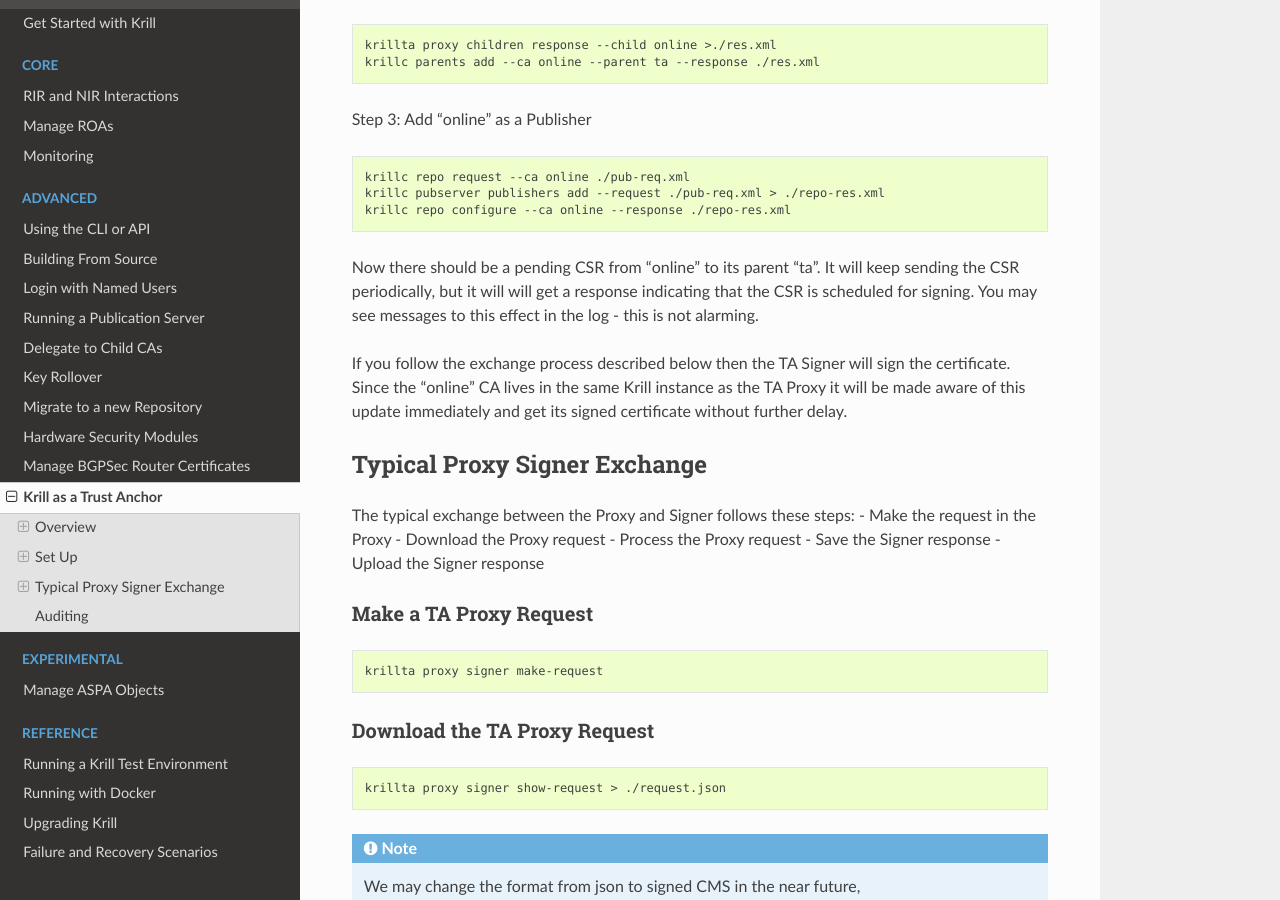
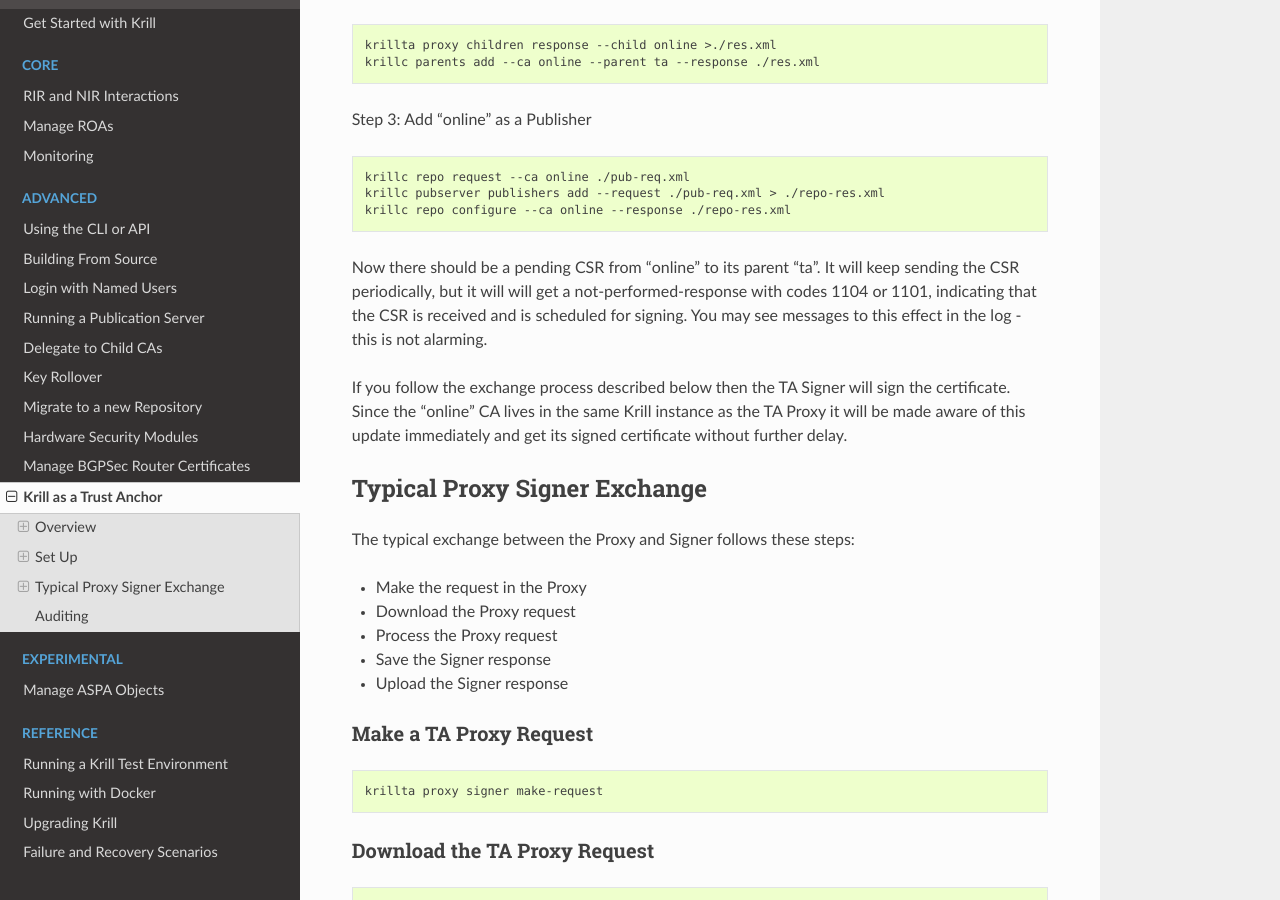
Before and after one commit to NLnetLabs/krill-manual, a Sphinx documentation site: the page built from source/trust-anchor.rst, in a window 1280 px wide and 900 px high, scrolled down 7440 px. Built offline with Sphinx 7.4.7 and the Read the Docs theme 2.0.0, drawn with Linux system fonts in a browser that asks for light colours; the version number could not be read and is left out; some of the changed text lies outside the part shown.

Commit message:
Explain not performed response code

```diff
--- a/source/trust-anchor.rst
+++ b/source/trust-anchor.rst
@@ -307,7 +307,7 @@
 Initialise the TA Signer
 ------------------------
 
-The TA Signer is always coupled to a single TA Proxy. We initialised the
+The TA Signer is always associated with a single TA Proxy. We initialised the
 TA Proxy and configured a repository for it in the earlier steps. We now
 need to export some of this information so that we can an initialise the
 one single TA Signer for that Proxy.
@@ -415,9 +415,10 @@
   krillc repo configure --ca online --response ./repo-res.xml
 
 Now there should be a pending CSR from "online" to its parent "ta". It
-will keep sending the CSR periodically, but it will will get a response
-indicating that the CSR is scheduled for signing. You may see messages
-to this effect in the log - this is not alarming.
+will keep sending the CSR periodically, but it will will get a not-performed-response
+with codes 1104 or 1101, indicating that the CSR is received and is
+scheduled for signing. You may see messages to this effect in the log -
+this is not alarming.
 
 If you follow the exchange process described below then the TA Signer will
 sign the certificate. Since the "online" CA lives in the same Krill
@@ -429,6 +430,7 @@
 ^^^^^^^^^^^^^^^^^^^^^^^^^^^^^
 
 The typical exchange between the Proxy and Signer follows these steps:
+
 - Make the request in the Proxy
 - Download the Proxy request
 - Process the Proxy request
```
